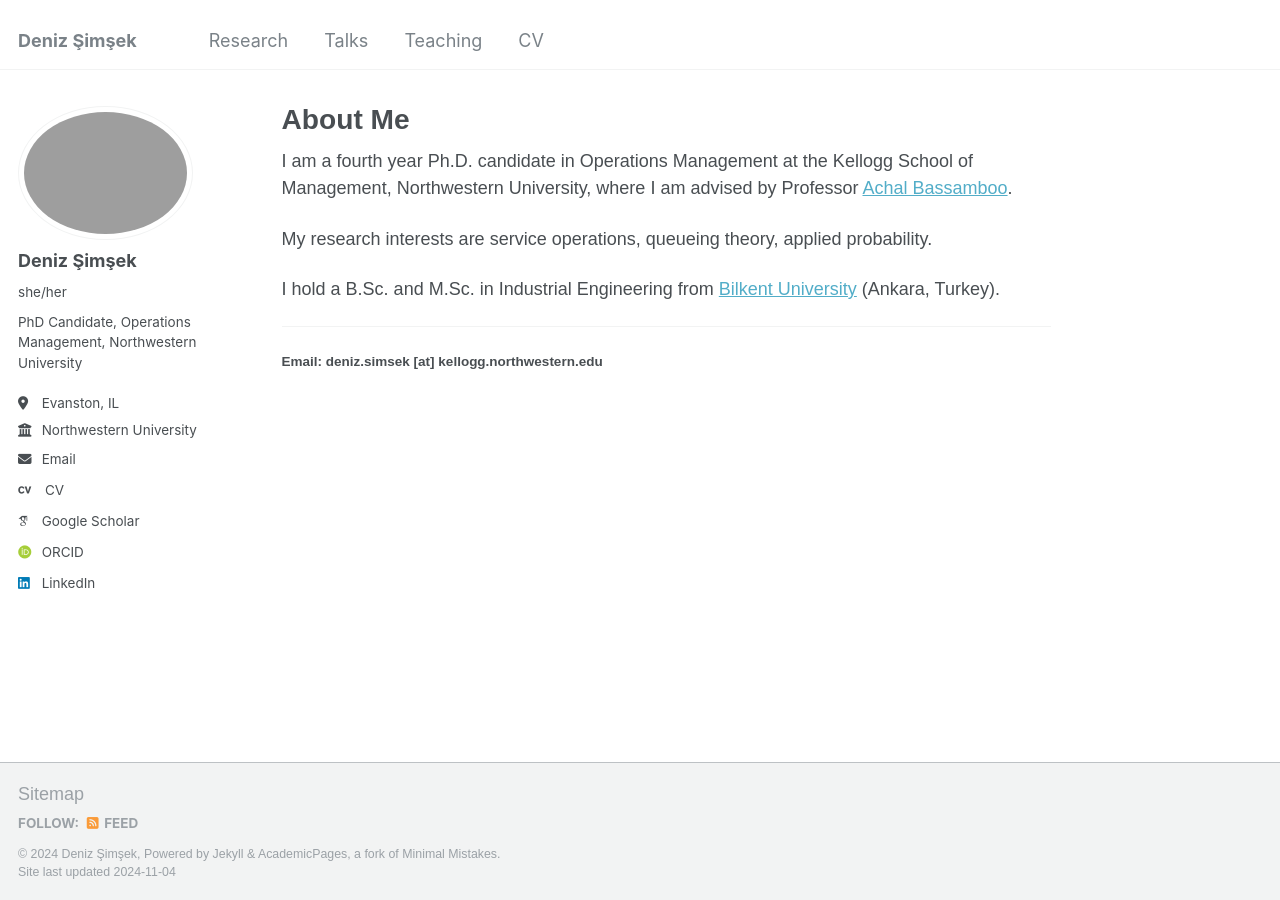
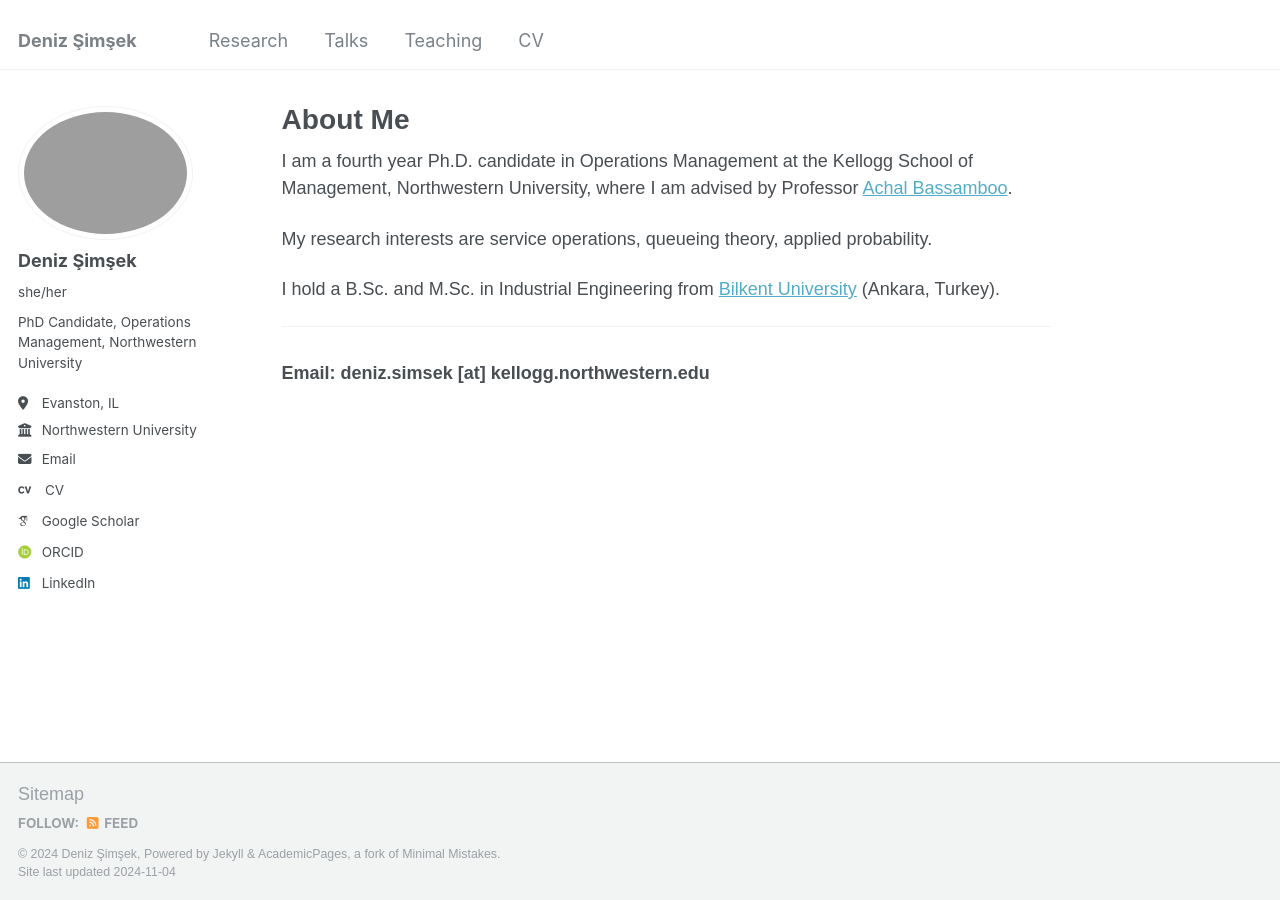
Before and after one commit to deniz-simsek/deniz-simsek, a Jekyll site: the page built from _pages/about.md, in a window 1280 px wide. Built offline with Jekyll 4.4.1, drawn with Linux system fonts in a browser that asks for light colours; some web fonts are replaced.

```diff
--- a/_pages/about.md
+++ b/_pages/about.md
@@ -16,4 +16,4 @@ I hold a B.Sc. and M.Sc. in Industrial Engineering from  <a href="https://w3.ie.
 
 ---
 
-#### **Email:** deniz.simsek [at] kellogg.northwestern.edu
+### **Email:** deniz.simsek [at] kellogg.northwestern.edu
```
